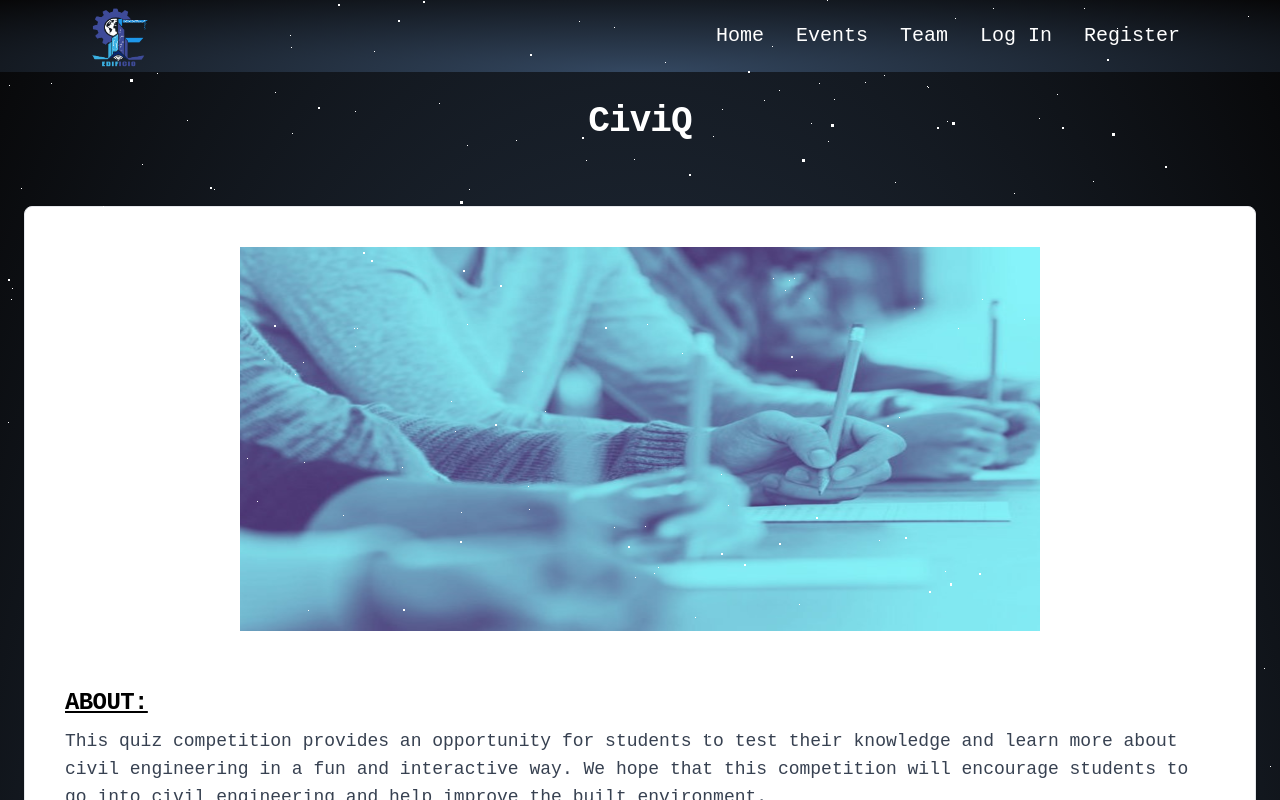
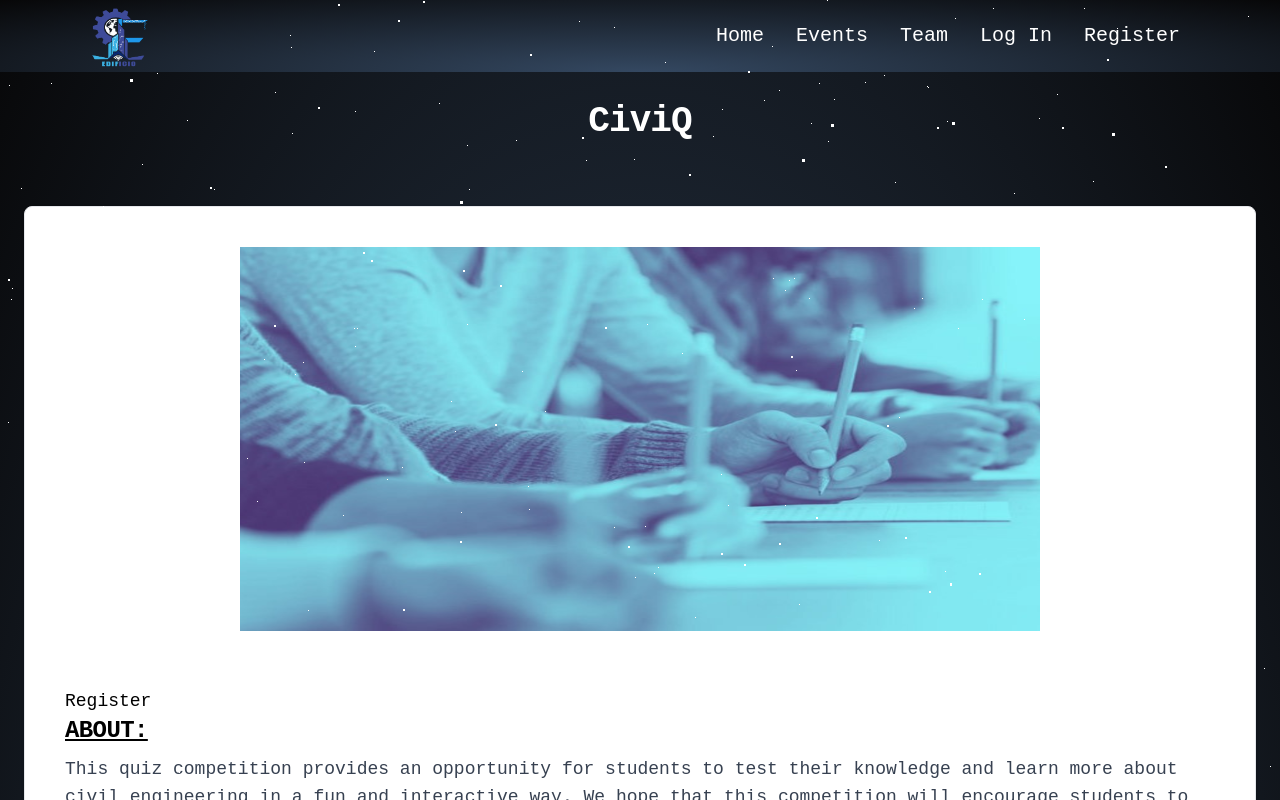
Before and after one commit to jason-dan-iel/Edificio-Website, a React (Vite) app in the folder client/: page /civiq in a window 1280 px wide. Shown: the top 800 px of the page. Built offline with nearby package versions, Linux system fonts and the light colour scheme; a web font is replaced by a local one.

Commit message:
bas hogaya

```diff
--- a/client/src/Events/bridgemaking.jsx
+++ b/client/src/Events/bridgemaking.jsx
@@ -1,4 +1,32 @@
+import { json, useNavigate } from "react-router-dom";
+
+
 export default function BridgeMaking() {
+  const navigate = useNavigate()
+
+  const registerEvent = async () => {
+   const token = localStorage.getItem('Token')
+   const result = await fetch(
+    "https://edificio-website-woad.vercel.app/api/events/register",
+    {
+      method: 'POST',
+      headers: {
+        'Content-Type': 'application/json'
+      },
+      body: JSON.stringify({token: token, event: 'bridgemaking'})
+    }
+   )
+
+    const jsonData = await result.json()
+    try {
+      alert(jsonData.success);
+      navigate('/events')
+    } catch (error) {
+      alert(jsonData.error);
+    }
+  }
+
+
   return (
     <section>
       <div className="py-8 px-4 mx-auto max-w-screen-xl lg:py-16 lg:px-6">
@@ -16,6 +44,7 @@ export default function BridgeMaking() {
           <div className="p-10">
             <ul>
               <li>
+              <button onClick={registerEvent}>Register</button>
                 <h5 className="mb-2 text-2xl font-bold tracking-tight uppercase underline">
                   About:
                 </h5>
--- a/client/src/Events/cadacetto.jsx
+++ b/client/src/Events/cadacetto.jsx
@@ -5,26 +5,26 @@ export default function Cadacetto() {
 
   const navigate = useNavigate()
 
-  const registerEvent = async (e) => {
-
-    e.preventDefault();
+  const registerEvent = async () => {
     const token = localStorage.getItem('Token')
     const result = await fetch(
-      'https://edificio-website-woad.vercel.app/api/events/register',{
+      "https://edificio-website-woad.vercel.app/api/events/register",
+     {
        method: 'POST',
-        body: JSON.stringify({token: token ,event: 'cadacetto'}),
        headers: {
          'Content-Type': 'application/json'
-        }
+       },
+       body: JSON.stringify({token: token, event: 'cadacetto'})
      }
     )
 
      const jsonData = await result.json()
-    console.log(jsonData)
+     try {
        alert(jsonData.success);
        navigate('/events')
-
-
+     } catch (error) {
+       alert(jsonData.error);
+     }
    }
 
   return (
@@ -44,7 +44,7 @@ export default function Cadacetto() {
           <div className="p-10">
             <ul>
               <li>
-                <FormAction handleSubmit={registerEvent} text='Register'/>
+                <button onClick={registerEvent}>Register</button>
                 <h5 className="mb-2 text-2xl font-bold tracking-tight uppercase underline">
                   About:
                 </h5>
--- a/client/src/Events/civiq.jsx
+++ b/client/src/Events/civiq.jsx
@@ -1,4 +1,32 @@
+
+import { useNavigate } from "react-router-dom";
+
 export default function Civiq(){
+
+  const navigate = useNavigate()
+
+  const registerEvent = async () => {
+    const token = localStorage.getItem('Token')
+    const result = await fetch(
+      "https://edificio-website-woad.vercel.app/api/events/register",
+     {
+       method: 'POST',
+       headers: {
+         'Content-Type': 'application/json'
+       },
+       body: JSON.stringify({token: token, event: 'civiq'})
+     }
+    )
+
+     const jsonData = await result.json()
+     try {
+       alert(jsonData.success);
+       navigate('/events')
+     } catch (error) {
+       alert(jsonData.error);
+     }
+   }
+
     return (
         <section>
           <div className="py-8 px-4 mx-auto max-w-screen-xl lg:py-16 lg:px-6">
@@ -16,6 +44,7 @@ export default function Civiq(){
               <div className="p-10">
                 <ul>
                   <li>
+                  <button onClick={registerEvent}>Register</button>
                     <h5 className="mb-2 text-2xl font-bold tracking-tight uppercase underline">
                       About:
                     </h5>
--- a/client/src/Events/eureka.jsx
+++ b/client/src/Events/eureka.jsx
@@ -1,4 +1,32 @@
+import { useNavigate } from "react-router-dom";
+
+
 export default function Eureka(){
+  const navigate = useNavigate()
+
+  const registerEvent = async () => {
+    const token = localStorage.getItem('Token')
+    const result = await fetch(
+      "https://edificio-website-woad.vercel.app/events/register",
+
+     {
+       method: 'POST',
+       headers: {
+         'Content-Type': 'application/json'
+       },
+       body: JSON.stringify({token: token, event: 'eureka'})
+     }
+    )
+
+     const jsonData = await result.json()
+     try {
+       alert(jsonData.success);
+       navigate('/events')
+     } catch (error) {
+       alert(jsonData.error);
+     }
+   }
+
     return(
         <section>
       <div className="py-8 px-4 mx-auto max-w-screen-xl lg:py-16 lg:px-6">
@@ -16,6 +44,7 @@ export default function Eureka(){
           <div className="p-10">
             <ul>
               <li>
+              <button onClick={registerEvent}>Register</button>
                 <h5 className="mb-2 text-2xl font-bold tracking-tight uppercase underline">
                   About:
                 </h5>
--- a/client/src/Events/pixivillis.jsx
+++ b/client/src/Events/pixivillis.jsx
@@ -1,4 +1,30 @@
+import { useNavigate } from "react-router-dom";
+
 export default function Pixivillis() {
+
+  const navigate = useNavigate()
+
+  const registerEvent = async () => {
+    const token = localStorage.getItem('Token')
+    const result = await fetch(
+      "https://edificio-website-woad.vercel.app/api/events/register",
+     {
+       method: 'POST',
+       headers: {
+         'Content-Type': 'application/json'
+       },
+       body: JSON.stringify({token: token, event: 'pixivillis'})
+     }
+    )
+
+     const jsonData = await result.json()
+     try {
+       alert(jsonData.success);
+       navigate('/events')
+     } catch (error) {
+       alert(jsonData.error);
+     }
+   }
   return (
     <section>
       <div className="py-8 px-4 mx-auto max-w-screen-xl lg:py-16 lg:px-6">
@@ -16,6 +42,7 @@ export default function Pixivillis() {
           <div className="p-10">
             <ul>
               <li>
+              <button onClick={registerEvent} className='block m-auto'>Register</button>
                 <h5 className="mb-2 text-2xl font-bold tracking-tight uppercase underline">
                   About:
                 </h5>
--- a/client/src/Events/sympossium.jsx
+++ b/client/src/Events/sympossium.jsx
@@ -1,4 +1,31 @@
+import { useNavigate } from "react-router-dom";
+
+
 export default function Sympossium(){
+  const navigate = useNavigate()
+
+  const registerEvent = async () => {
+    const token = localStorage.getItem('Token')
+    const result = await fetch(
+      "https://edificio-website-woad.vercel.app/api/events/register",
+     {
+       method: 'POST',
+       headers: {
+         'Content-Type': 'application/json'
+       },
+       body: JSON.stringify({token: token, event: 'sympossium'}),
+     }
+    )
+
+     const jsonData = await result.json()
+     try {
+       alert(jsonData.success);
+       navigate('/events')
+     } catch (error) {
+       alert(jsonData.error);
+     }
+   }
+
     return(
         <section>
       <div className="py-8 px-4 mx-auto max-w-screen-xl lg:py-16 lg:px-6">
@@ -16,6 +43,7 @@ export default function Sympossium(){
           <div className="p-10">
             <ul>
               <li>
+              <button onClick={registerEvent}>Register</button>
                 <h5 className="mb-2 text-2xl font-bold tracking-tight uppercase underline">
                   About:
                 </h5>
--- a/client/src/components/profiles.jsx
+++ b/client/src/components/profiles.jsx
@@ -3,14 +3,14 @@ import { useState } from "react";
 
 export default function Profiles() {
 
-    const [details,setDetails] = useState({});
+  const [details, setDetails] = useState({});
 
   const token = localStorage.getItem("Token")
   const getuserProfile = async () => {
     const user = await fetch(
-            "https://edificio-website-woad.vercel.app/api/user/getUser",{
-                method : "POST",
-                body : JSON.stringify({"token" : token}),
+      "https://edificio-website-woad.vercel.app/api/user/getUser", {
+      method: "POST",
+      body: JSON.stringify({ "token": token }),
       headers: {
         'Content-Type': 'application/json'
       }
@@ -20,35 +20,47 @@ export default function Profiles() {
     setDetails(data)
     console.log(data)
   }
-    useEffect( ()=>{
+  useEffect(() => {
     getuserProfile()
-    },[])
+  }, [])
   return (
     <section className="pt-16  h-[2000px]">
       <div className="w-full lg:w-4/12 px-4 mx-auto">
         <div className="mt-48  flex flex-col min-w-0 break-words bg-white w-96 mb-6 shadow-xl rounded-lg">
           <div className="px-6 my-12">
             <div className="text-center text-xl font-semibold mb-4">Profile</div>
-              <div className=" ">
+            <div className="">
+              <div className="flex justify-between">
+
                 <h3 className=" font-semibold leading-normal text-blueGray-700 mb-2">
                   Name :
-                {details.name}
                 </h3>
+                <h3>{details.name} </h3>
+              </div>
+
+              <div className="flex justify-between">
 
                 <h3 className=" font-semibold leading-normal text-blueGray-700 mb-2">
                   Username :
-                {details.username}
                 </h3>
+                <h3>{details.username} </h3>
+              </div>
+
+              <div className="flex justify-between">
 
                 <h3 className=" font-semibold leading-normal text-blueGray-700 mb-2">
-                  Email:
-                {details.email}
+                  Email :
                 </h3>
+                <h3>{details.email} </h3>
+              </div>
+
+              <div className="flex justify-between">
 
                 <h3 className=" font-semibold leading-normal text-blueGray-700 mb-2">
                   College :
-                {details.college}
                 </h3>
+                <h3>{details.college} </h3>
+              </div>
             </div>
           </div>
         </div>
```
Lines whose indentation alone changed are shown as unchanged.
